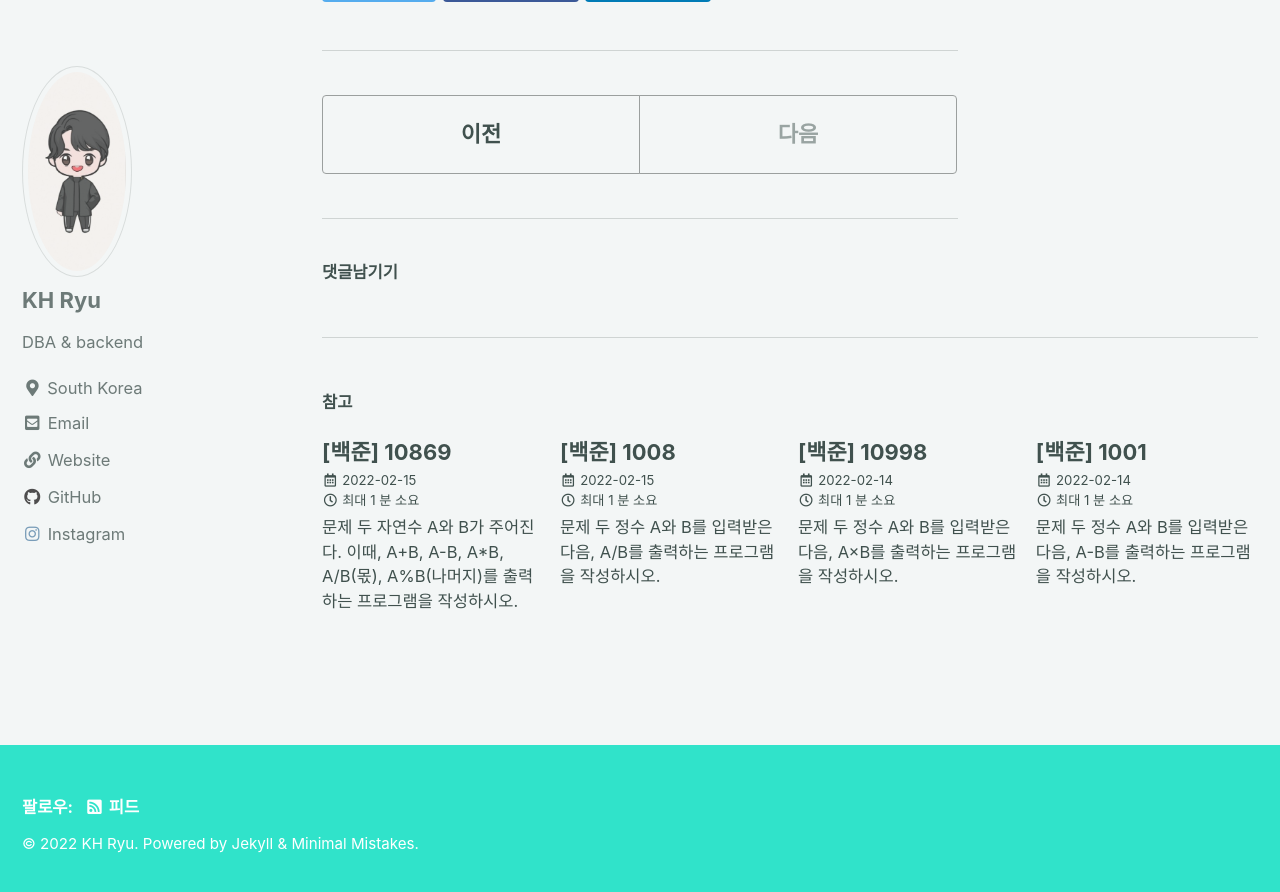
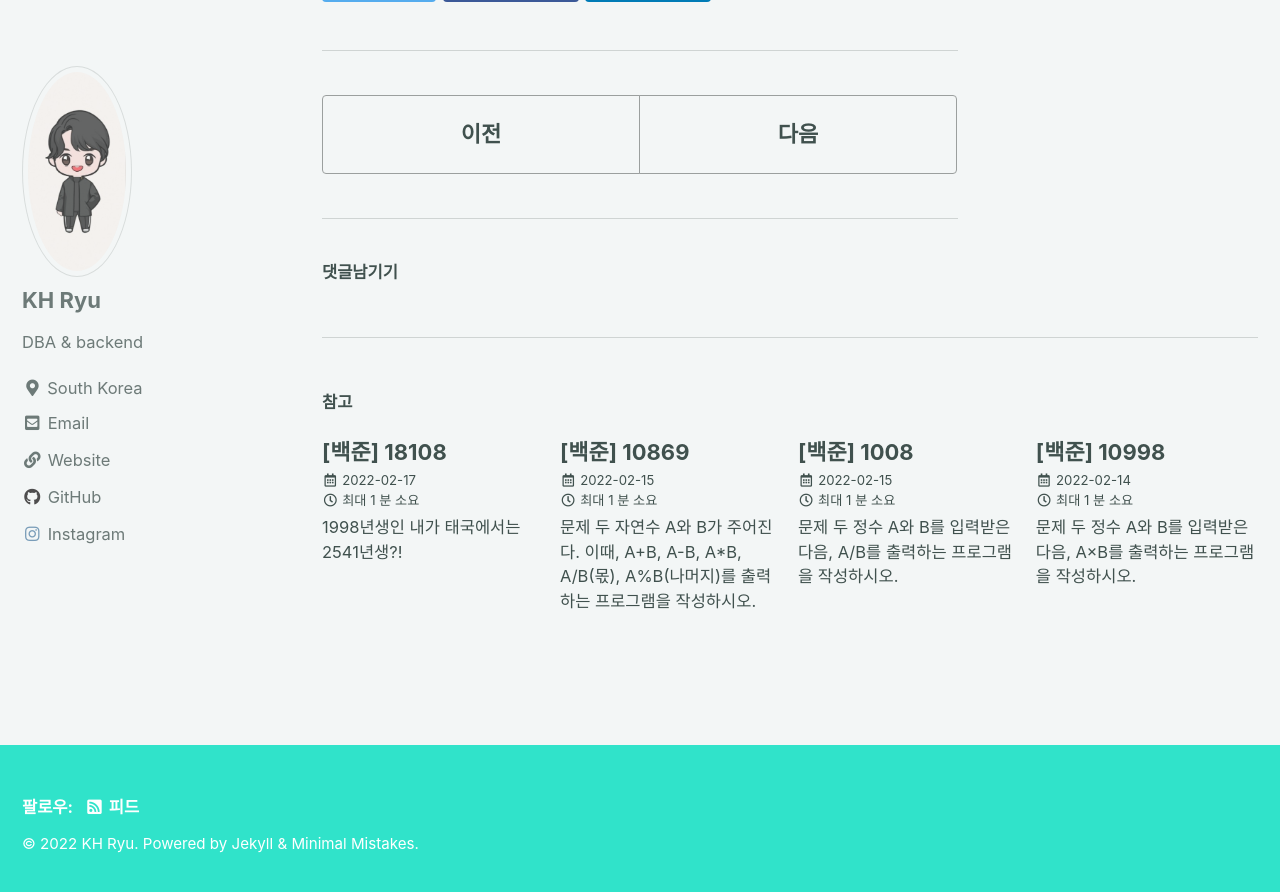
Before and after one commit to RyuKH95/RyuKH95.github.io, a Jekyll site: the page built from _posts/2022-02-16-bj-10926.md, in a window 1280 px wide and 900 px high, scrolled down 1549 px. Shown: the top 892 px of the window. Built offline with Jekyll 4.4.1, drawn with Linux system fonts in a browser that asks for light colours; cached includes are drawn as plain includes; comment, search, counter and statistics services are not loaded; part of the change alters nothing that is shown.

Commit message:
bj 18018

````diff
--- a/_posts/2022-02-16-bj-10926.md
+++ b/_posts/2022-02-16-bj-10926.md
@@ -23,7 +23,7 @@ public class Main{
 		Scanner sc = new Scanner(System.in);
 		String a;
 		a = sc.nextLine();
-        System.out.println(a + "??!");
+        	System.out.println(a + "??!");
 	}
 }
 ```
--- /dev/null
+++ b/_posts/2022-02-17-bj-18108.md
@@ -0,0 +1,32 @@
+---
+layout: single
+title: "[백준] 18108"
+categories: Baekjoon
+tag: [Baekjoon]
+toc: true
+---
+
+1998년생인 내가 태국에서는 2541년생?!
+
+#### [문제](https://www.acmicpc.net/problem/18108){:target="_blank" .btn .btn--primary}
+ICPC Bangkok Regional에 참가하기 위해 수완나품 국제공항에 막 도착한 팀 레드시프트 일행은 눈을 믿을 수 없었다. 공항의 대형 스크린에 올해가 2562년이라고 적혀 있던 것이었다.
+불교 국가인 태국은 불멸기원(佛滅紀元), 즉 석가모니가 열반한 해를 기준으로 연도를 세는 불기를 사용한다. 반면, 우리나라는 서기 연도를 사용하고 있다. 불기 연도가 주어질 때 이를 서기 연도로 바꿔 주는 프로그램을 작성하시오.
+
+#### 입력
+서기 연도를 알아보고 싶은 불기 연도 y가 주어진다. (1000 ≤ y ≤ 3000)
+
+#### 출력
+불기 연도를 서기 연도로 변환한 결과를 출력한다.
+
+#### 코드
+```java
+import java.util.*;
+public class Main{
+	public static void main(String args[]){
+		Scanner sc = new Scanner(System.in);
+		int a;
+		a = sc.nextInt();
+                System.out.println(a - 543);
+	}
+}
+```
````
Also changed, not shown: _posts/2022-02-15-bj-10869.md (+4 -4 lines), 9 other files.
